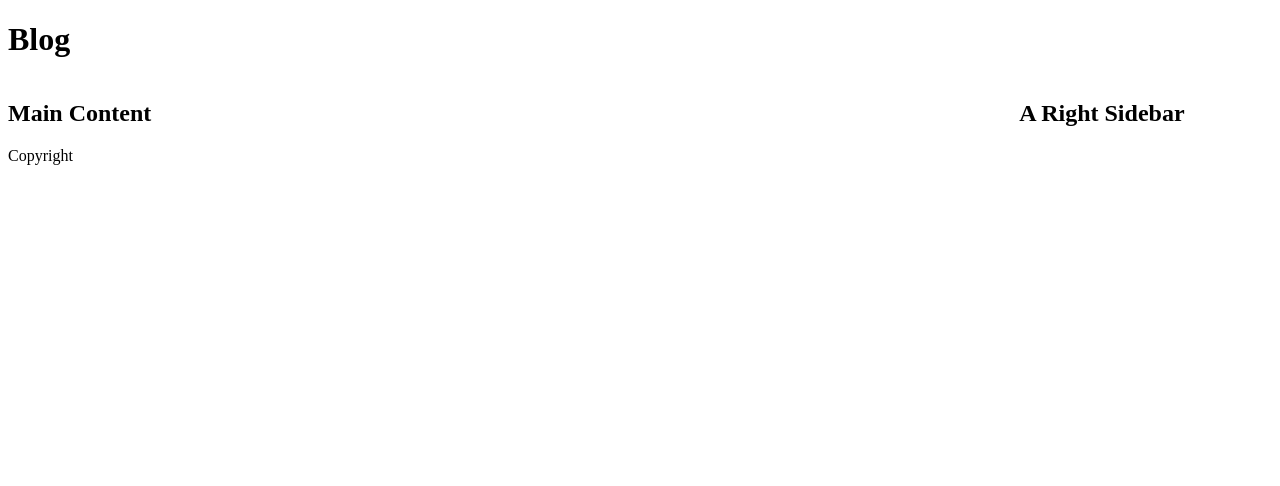
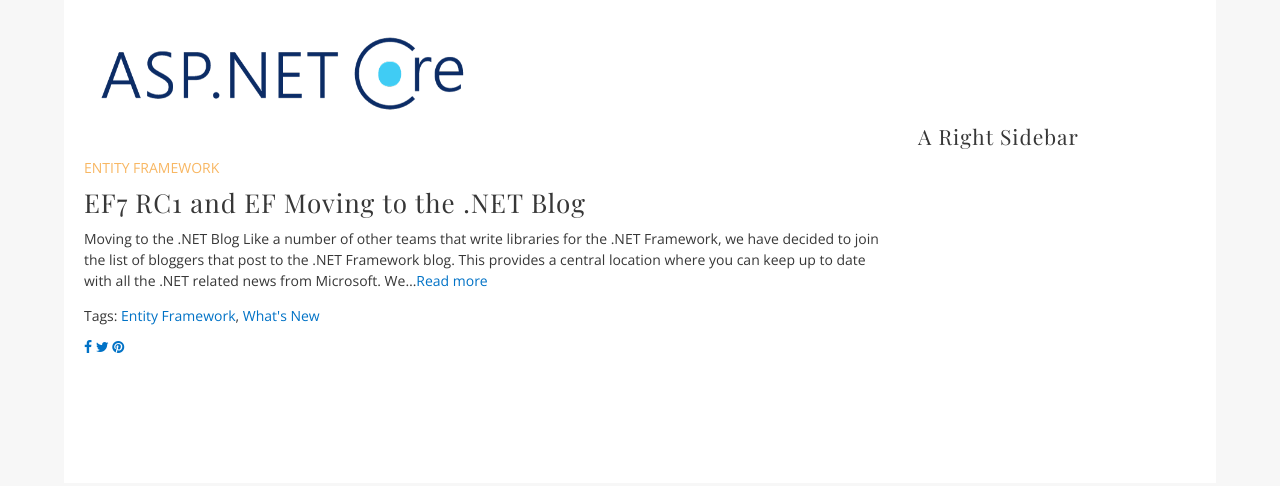
Before and after one commit to 5avel/HtmlCSS, a plain HTML site: page index.html in a window 1280 px wide. Drawn offline with nearby package versions, Linux system fonts and the light colour scheme.

Commit message:
Logo and content

```diff
--- a/css/main.css
+++ b/css/main.css
@@ -0,0 +1,28 @@
+ /* Structural elements */
+
+
+ #wrapper{
+    width: 90%;
+    max-width: 1200px;
+    margin: 0 auto;
+    background: #fff;
+    padding: 20px;
+  }
+
+  #content{
+    width: 72%;
+    float: left;
+    margin-right: 3%;
+  }
+  /* левый контейнер */
+
+  #sidebar-right{
+    width: 25%;
+    float: left;
+  }
+
+  footer{
+    padding: 30px 0;
+    clear: both;
+    color: white;
+  }
--- a/css/style.css
+++ b/css/style.css
@@ -1,26 +1,76 @@
 /* CSS Document */
 
-html,body{
- }
+*, *:after, *:before {
+  box-sizing: border-box;
+  padding: 0;
+  margin: 0;
+  }
+  ul {
+  list-style: none;
+  }
+  a {
+  text-decoration: none;
+  outline: none;
+  color: #0072c6;
+  }
+  img {
+  display: block;
+  width: 100%;
+  }
+  h1, h2, h3, h4, h5, h6 {
+  font-family: 'Playfair Display';
+  font-weight: normal;
+  letter-spacing: 1px;
+  }
+  body {
+  font-family: 'Open Sans', arial, sans-serif;
+  font-size: 14px;
+  line-height: 1;
+  color: #373737;
+  background: #f7f7f7;
+  }
 
- h1,h2,h3{}
- p, blockquote, pre, code, ol, ul{}
+  .logo>img {
+    width: 70%;
+    height: 100%;
+    max-width: 400px;
+    min-width: 220px;
+  }
 
- /* Structural elements */
- #wrapper{
-   width: 80%;
-   margin: 0 auto;
-   background: #fff;
-   padding: 20px;
+  /* Test
+ header{
+  background-color: aqua;
  }
 
  #content{
-   width: 77%;
-   float: left;
-   margin-right: 3%;
+   background-color: blueviolet;
  }
 
  #sidebar-right{
-   width: 20%;
-   float: left;
- }
+  background-color: brown;
+}
+
+footer{
+  background-color: darkcyan;
+}*/
+
+    /* блок для статьи */
+    .post {
+      margin-bottom: 35px;
+      margin-top: 35px;
+      }
+      .post-content p {
+      line-height: 1.5;
+      padding-bottom: 1em;
+      }
+      .category {
+      margin-bottom: 15px;
+      }
+      .category a {
+      color: #F8B763;
+      text-transform: uppercase;
+      }
+      .post-title {
+      margin-bottom: 12px;
+      font-size: 26px;
+      }
--- a/index.html
+++ b/index.html
@@ -5,15 +5,39 @@
 		<meta name="viewport" content="width=device-width; initial-scale=1.0">
 		<title>Untitled Document</title>
 		<link href="img/favicon.ico" rel="icon" type="image/x-icon" />
+		<link rel="stylesheet" type="text/css" href="https://fonts.googleapis.com/css?family=Open+Sans:400,400italic,600,600italic,700,700italic|Playfair+Display:400,700&subset=latin,cyrillic">
+  		<link rel="stylesheet" type="text/css" href="https://cdnjs.cloudflare.com/ajax/libs/font-awesome/4.4.0/css/font-awesome.css">
+		<link href="css/main.css" rel="stylesheet" type="text/css"/>
 		<link href="css/style.css" rel="stylesheet" type="text/css"/>
 		<link rel="stylesheet" media="screen and (max-width: 600px)" href="css/mobile.css"/>
 	</head>
 	<body>
+		<div id="wrapper">
 			<header>
-			<h1>Blog</h1>
+				<div>
+				<a href="#" class="logo"><img src="img/asp-net-core-logo-1.png"  alt="logo"></a>
+			</div>
 			</header>
 			<div id="content">
-			<h2>Main Content</h2>
+				<div class="posts-list">
+					<article id="post-1" class="post">
+						<div class="post-content">
+							<div class="category"><a href="">Entity Framework</a></div>
+							<h2 class="post-title">EF7 RC1 and EF Moving to the .NET Blog</h2>
+							<p>Moving to the .NET Blog Like a number of other teams that write libraries for the .NET Framework, we have decided to join the list of bloggers that post to the .NET Framework blog. This provides a central location where you can keep up to date with all the .NET related news from Microsoft. We…<a class="more-link" href="#">Read more</a></p>
+							<div class="post-footer">
+
+								<p>Tags: <a href="#">Entity Framework</a>, <a href="#">What's New</a></p>
+
+								<div class="post-social">
+									<a href="" target="_blank"><i class="fa fa-facebook"></i></a>
+									<a href="" target="_blank"><i class="fa fa-twitter"></i></a>
+									<a href="" target="_blank"><i class="fa fa-pinterest"></i></a>
+								</div>
+							</div>
+						</div>
+					</article>
+				</div>
 			</div>
 			<div id="sidebar-right">
 				<h2>A Right Sidebar</h2>
@@ -21,5 +45,6 @@
 			<footer class="footer">
 				Copyright
 			</footer>
+		</div>
 	</body>
 </html>
```
Also changed, not shown: img/asp-net-core-logo-1.png (added). Lines whose indentation alone changed are shown as unchanged.
